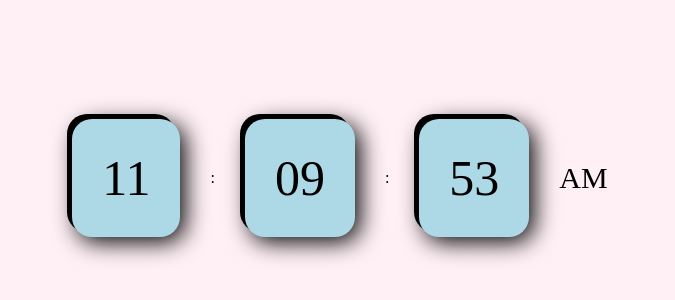
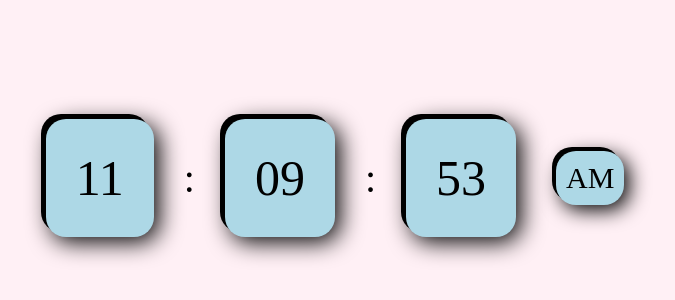
Before and after one commit to zansipatel511-source/DOM-assignment, a plain HTML site: page Clock/index.html in a window 1280 px wide. Shown: the part 222-522 px from the top of the page, without its empty margins (315-990 px from the left). Drawn offline with Linux system fonts and the light colour scheme.

Commit message:
Digital Clock Done.

```diff
--- a/Clock/style.css
+++ b/Clock/style.css
@@ -53,5 +53,18 @@
 
 #half
 {
+    padding: 10px;
+    margin: 10px;
+    border-radius: 20px;
+    display: flex;
+    justify-content: center;
+    align-items: center;
     font-size: 30px;
+    box-shadow: 5px 5px 20px black, -4px -4px;
+    background-color: lightblue;
 }
+
+span
+{
+        font-size: 40px;
+}
```
